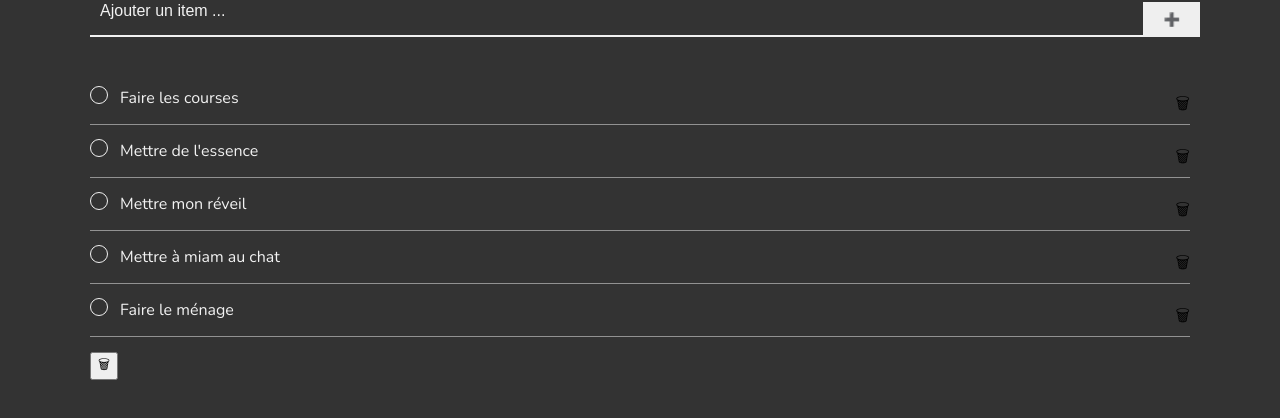
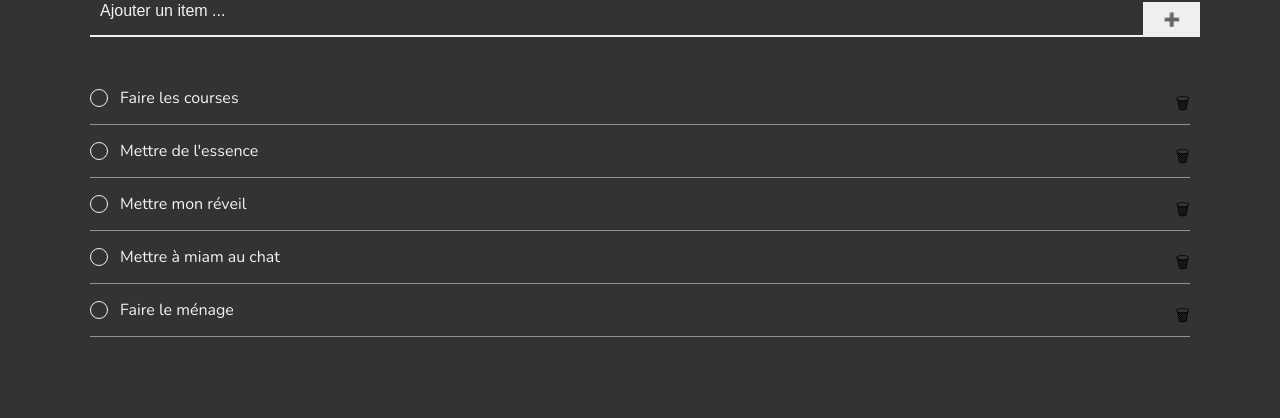
Before and after one commit to ClemBesacier/todo, a React (Create React App) app: page / in a window 1280 px wide. Shown: the part 200-618 px from the top of the page. Built offline with nearby package versions, Linux system fonts and the light colour scheme.

Commit message:
remove each items separate

```diff
--- a/src/App.js
+++ b/src/App.js
@@ -8,7 +8,6 @@ import { useState } from 'react';
 // @TODO :
 // Faire un onglet All, active, complete
 // Ajouter un ordre de priorité aux listes
-// Supprimer un item
 // Modification d'un item
 // Créer un tableau de liste qui contiendront des items (tableau de tableau : une liste contient des items)
 // Supprimer une liste
@@ -44,13 +43,6 @@ function App() {
         setContentNew('');
     }
 
-    const removeItem = (indexRemove) => {
-        const newItems = [...items];
-        newItems.splice(indexRemove, 1);
-        setItems(newItems);
-    };
-
-
   // .map : itère dans le tableau et à chaqud itération je rend un composant Item
     return (
         <div className="App">
@@ -65,7 +57,6 @@ function App() {
                         <button onClick={hundlSubmit}>➕</button>
                     </div>
                     {items.map(renderState)}
-                    <button onClick={removeItem}>🗑</button>
                 </section>
             </div>
         </div>
--- a/src/Item.scss
+++ b/src/Item.scss
@@ -18,7 +18,7 @@
             border: 1px solid $greyLight;
             position: absolute;
             left: 0;
-            top: -1px;
+            top: 2px;
             border-radius: 50%;
             padding: 2px;
         }
--- a/src/components/Item.js
+++ b/src/components/Item.js
@@ -1,21 +1,32 @@
 // Importe juste usestate de react
 import { useState } from 'react';
+import App from '../App';
 
 function Item(props) {
     // on instancie usestate
     // on récupère un tableau (mon state lui même) et une fonction qui mettre à jour mon stage
     const [done, setDone] = useState(false);
+    const [deleteItem, setDeleteItem] = useState(false);
 
     const handlClick = () => {
         setDone(!done);
     };
 
-    return (
-        <section className='itemToDo'>
-            <p onClick={handlClick} className={done ? "checked" : "notChecked"}>{props.label}</p>
-            <div className='deletePicto'>🗑</div>
-        </section>
-    )
+    const handlDelete = () => {
+        setDeleteItem(!deleteItem);
+    }
+
+    if(!deleteItem) {
+        return (
+            <section className='itemToDo'>
+                <p onClick={handlClick} className={done ? "checked" : "notChecked"}>{props.label}</p>
+                <div onClick={handlDelete} className='deletePicto'>🗑</div>
+            </section>
+        )
+    } else {
+
+    }
+
 }
 
 export default Item;
```
